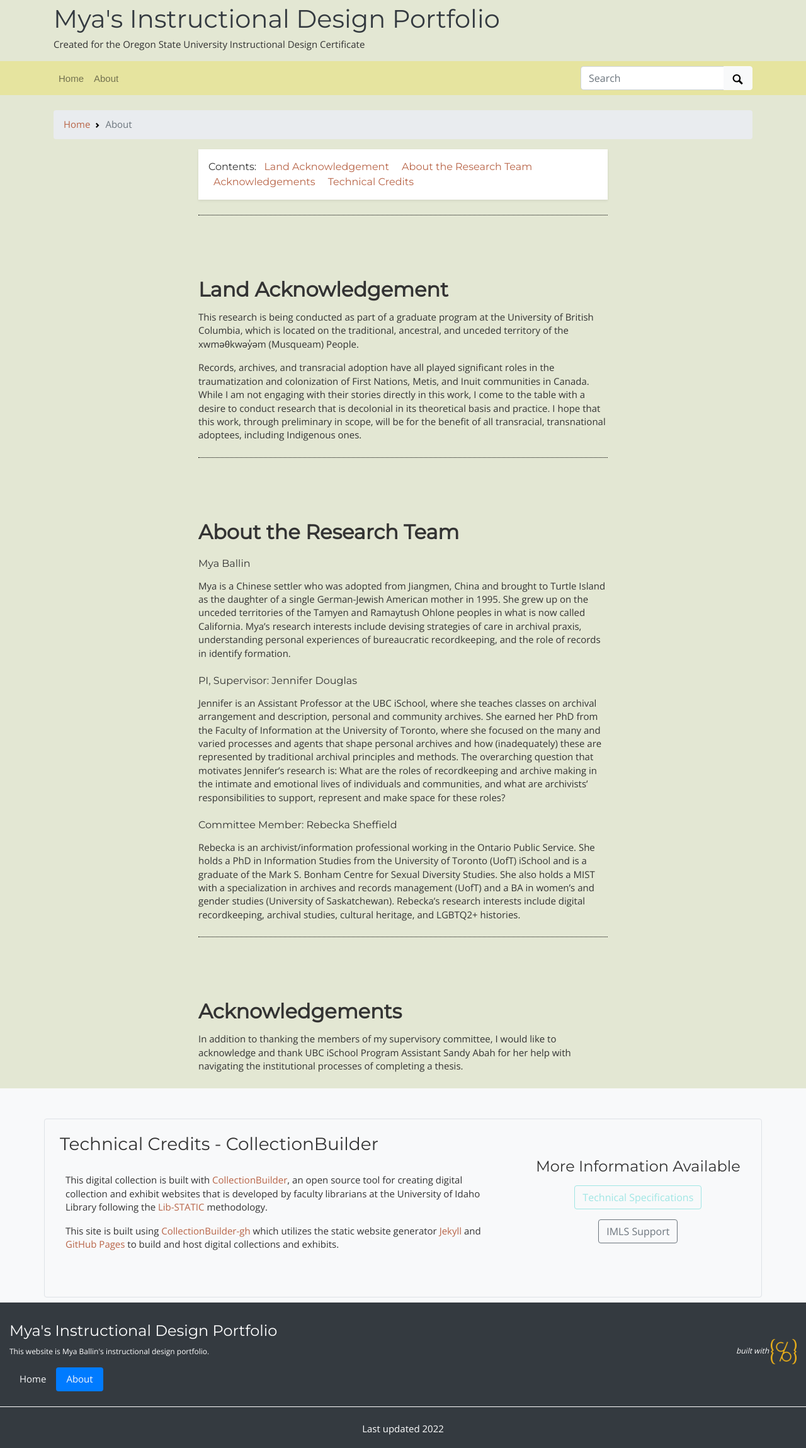
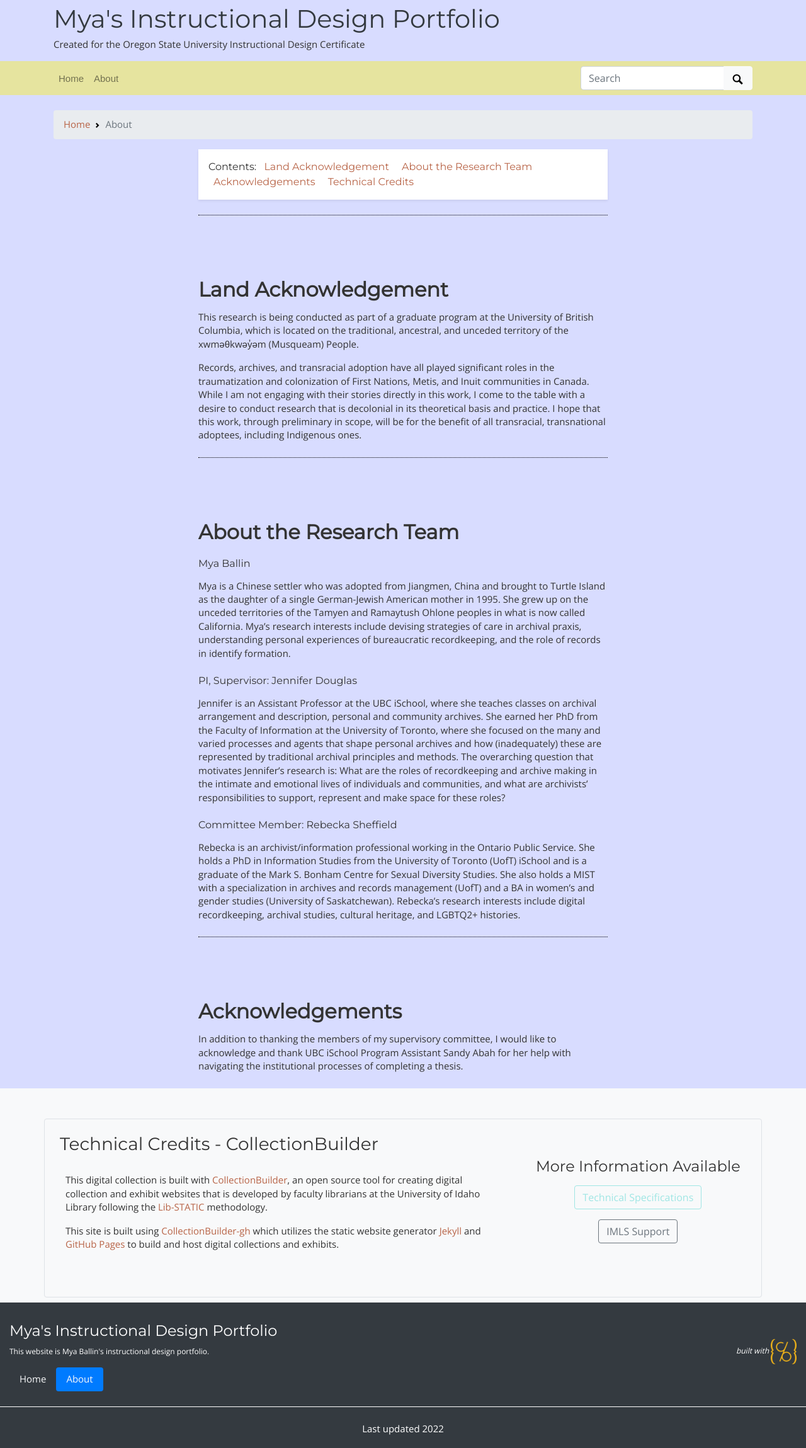
Before and after one commit to mxballin/instructional-design, a Jekyll site: the page built from pages/about.md, in a window 1280 px wide. Shown: the whole page at 63% size. Built offline with Jekyll 4.4.1, drawn with Linux system fonts in a browser that asks for light colours; some web fonts are replaced.

Commit message:
Update _custom.scss

```diff
--- a/_sass/_custom.scss
+++ b/_sass/_custom.scss
@@ -20,7 +20,7 @@ h6,
 .h5,
 .h6 {
   font-family: 'Montserrat', sans-serif;
-  font-weight: 300;
+  font-weight: 100;
   line-height: 1.1;
   color: inherit;
 }
@@ -30,7 +30,7 @@ body {
   font-size: 15px;
   line-height: 1.42857143;
   color: #333333;
-  background-color: #e3e7d3;
+  background-color: #D8DCFF;
 }
 
 blockquote {
```
